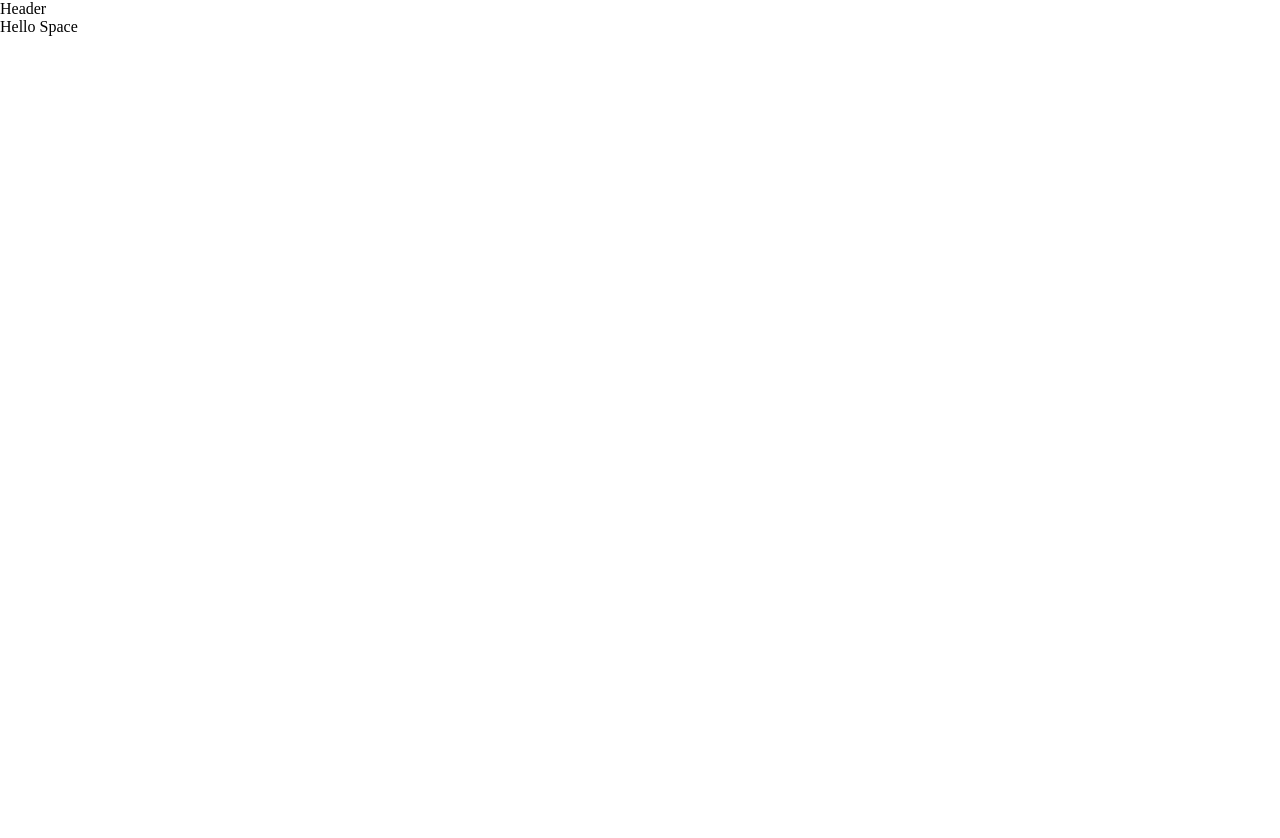
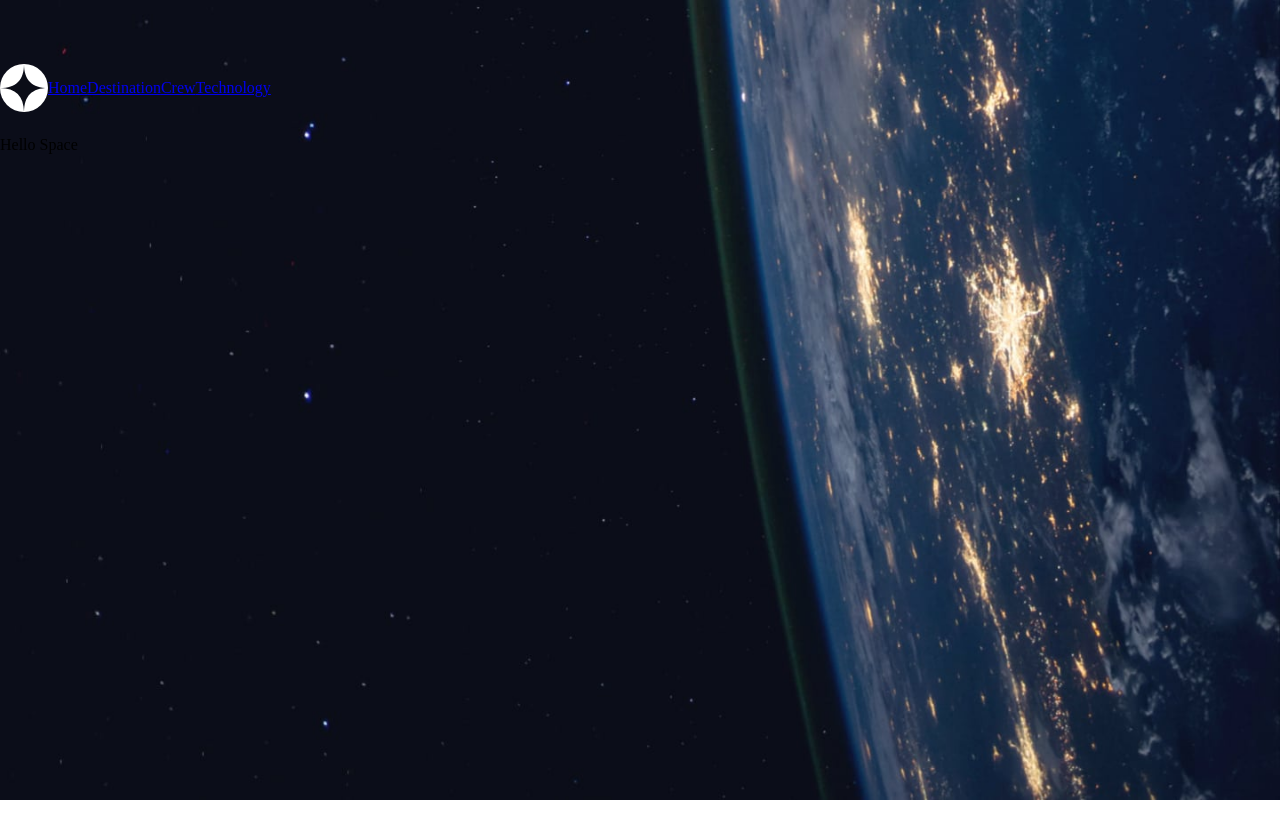
Before and after one commit to VolodymyrSvereniak/space-tourism-app, a Next.js app: page / in a window 1280 px wide. Shown: the top 838 px of the page. Before the commit the page ends 800 px from the top, so only its background shows below. Built offline with nearby package versions, Linux system fonts and the light colour scheme.

Commit message:
Added header navigation/bg image

```diff
--- a/package.json
+++ b/package.json
@@ -12,7 +12,8 @@
     "next": "^14.2.15",
     "react": "^18.3.1",
     "react-dom": "^18.3.1",
-    "sass": "^1.80.4"
+    "sass": "^1.80.4",
+    "zustand": "^5.0.0"
   },
   "devDependencies": {
     "@types/node": "^20",
--- /dev/null
+++ b/src/app/Home.module.scss
@@ -0,0 +1,3 @@
+.wrapper {
+
+}
--- a/src/app/globals.css
+++ /dev/null
@@ -1,11 +0,0 @@
-* {
-  box-sizing: border-box;
-  padding: 0;
-  margin: 0;
-}
-
-html,
-body {
-  max-width: 100vw;
-  overflow-x: hidden;
-}
--- /dev/null
+++ b/src/app/globals.scss
@@ -0,0 +1,17 @@
+* {
+  box-sizing: border-box;
+  padding: 0;
+  margin: 0;
+}
+
+html,
+body {
+  overflow: hidden;
+
+  .container {
+    width: 100vw;
+    height: 100vh;
+    max-width: 1440px;
+    margin: 0 auto;
+  }
+}
--- a/src/app/layout.tsx
+++ b/src/app/layout.tsx
@@ -1,6 +1,7 @@
 import type { Metadata } from "next";
-import "./globals.css";
+import "./globals.scss";
 import Header from "@/components/Header/Header";
+import BackgroundImage from "@/features/BackgroundImage";
 
 export const metadata: Metadata = {
   title: "Space Tourism",
@@ -14,8 +15,9 @@ export default function RootLayout({
   return (
     <html lang="en">
       <body>
+        <BackgroundImage />
         <Header />
-        {children}
+        <main className="container">{children}</main>
       </body>
     </html>
   );
--- a/src/app/page.tsx
+++ b/src/app/page.tsx
@@ -1,5 +1,6 @@
 import Image from "next/image";
+import styles from "./Home.module.scss";
 
 export default function Home() {
-  return <main>Hello Space</main>;
+  return <section className={styles.wrapper}>Hello Space</section>;
 }
--- a/src/components/Header/Header.module.scss
+++ b/src/components/Header/Header.module.scss
@@ -0,0 +1,9 @@
+.header {
+  height: 136px;
+  display: flex;
+  flex-direction: row;
+  justify-content: flex-start;
+  align-items: center;
+  gap: -32;
+  padding: 40px 0px 0px 0px;
+}
--- a/src/components/Header/Header.tsx
+++ b/src/components/Header/Header.tsx
@@ -1,5 +1,15 @@
 import styles from "./Header.module.scss";
+import Image from "next/image";
+import Logo from "@/assets/shared/logo.svg";
+import HeaderNavigation from "./HeaderNavigation";
 
 export default function Page() {
-  return <header className={styles.header}>Header</header>;
+  return (
+    <header className={styles.header}>
+      <Image src={Logo} alt="logo" width={48} height={48} />
+      <nav>
+        <HeaderNavigation />
+      </nav>
+    </header>
+  );
 }
--- /dev/null
+++ b/src/components/Header/HeaderNavigation.tsx
@@ -0,0 +1,34 @@
+"use client";
+
+import { usePathname } from "next/navigation";
+import Link from "next/link";
+
+export default function HeadNavigation() {
+  const pathname = usePathname();
+
+  return (
+    <>
+      <Link className={`link ${pathname === "/" ? "active" : ""}`} href={"/"}>
+        Home
+      </Link>
+      <Link
+        className={`link ${pathname === "/destination" ? "active" : ""}`}
+        href={"/destination"}
+      >
+        Destination
+      </Link>
+      <Link
+        className={`link ${pathname === "/crew" ? "active" : ""}`}
+        href={"/crew"}
+      >
+        Crew
+      </Link>
+      <Link
+        className={`link ${pathname === "/technology" ? "active" : ""}`}
+        href={"/technology"}
+      >
+        Technology
+      </Link>
+    </>
+  );
+}
--- /dev/null
+++ b/src/features/BackgroundImage.tsx
@@ -0,0 +1,57 @@
+"use client";
+
+import Image from "next/image";
+import { usePathname } from "next/navigation";
+
+import home from "@/assets/home/background-home-desktop.jpg";
+import destination from "@/assets/destination/background-destination-desktop.jpg";
+import crew from "@/assets/crew/background-crew-desktop.jpg";
+import technology from "@/assets/technology/background-technology-desktop.jpg";
+
+// import homeMobile from "@/assets/home/background-home-mobile.jpg";
+// import destinationMobile from "@/assets/destination/background-destination-mobile.jpg";
+
+interface BackgroundImages {
+  [key: string]: string;
+}
+
+const deskTopBackgrounds: BackgroundImages = {
+  "/": home.src,
+  "/crew": crew.src,
+  "/destination": destination.src,
+  "/technology": technology.src,
+};
+
+// const mobileBackgrounds: BackgroundImages = {
+//   "/": homeMobile.src,
+//   "/destination": destinationMobile.src,
+// };
+
+export default function BackgroundImage() {
+  const pathname = usePathname();
+
+  return (
+    <>
+      <Image
+        src={deskTopBackgrounds[pathname] || home.src}
+        alt=""
+        fill
+        loading="lazy"
+        decoding="async"
+        data-nimg="fill"
+        quality={100}
+        sizes="(max-width: 768px) 100vw, (max-width: 1440px) 50vw"
+        style={{
+          objectFit: "cover",
+          position: "absolute",
+          height: "100%",
+          width: "100%",
+          inset: "0px",
+          color: "transparent",
+          zIndex: "-1",
+          transition: "image 0.5s ease-in-out",
+        }}
+      />
+    </>
+  );
+}
```
Also changed, not shown: 1 other file (tests, documents, lock files or other folders).
